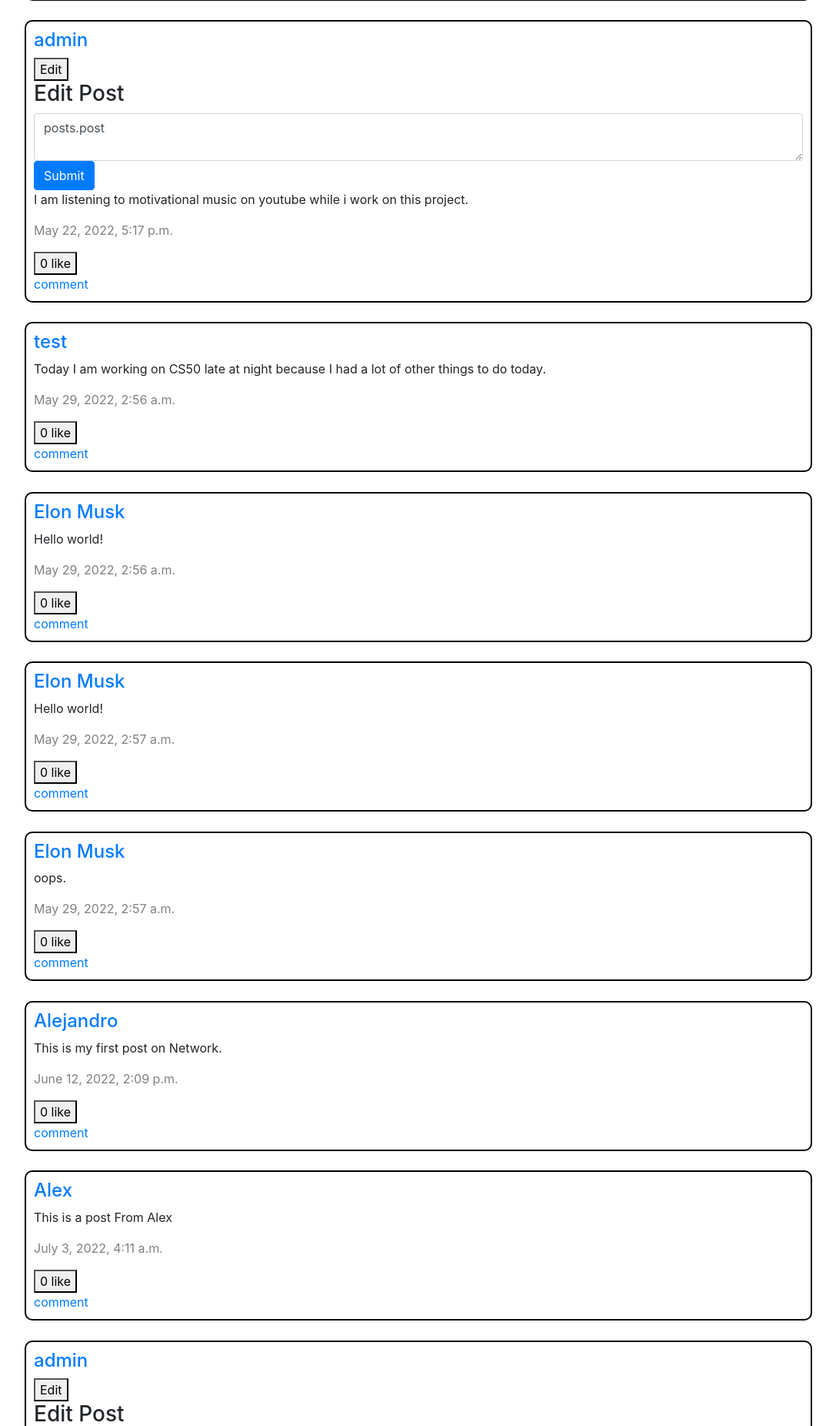
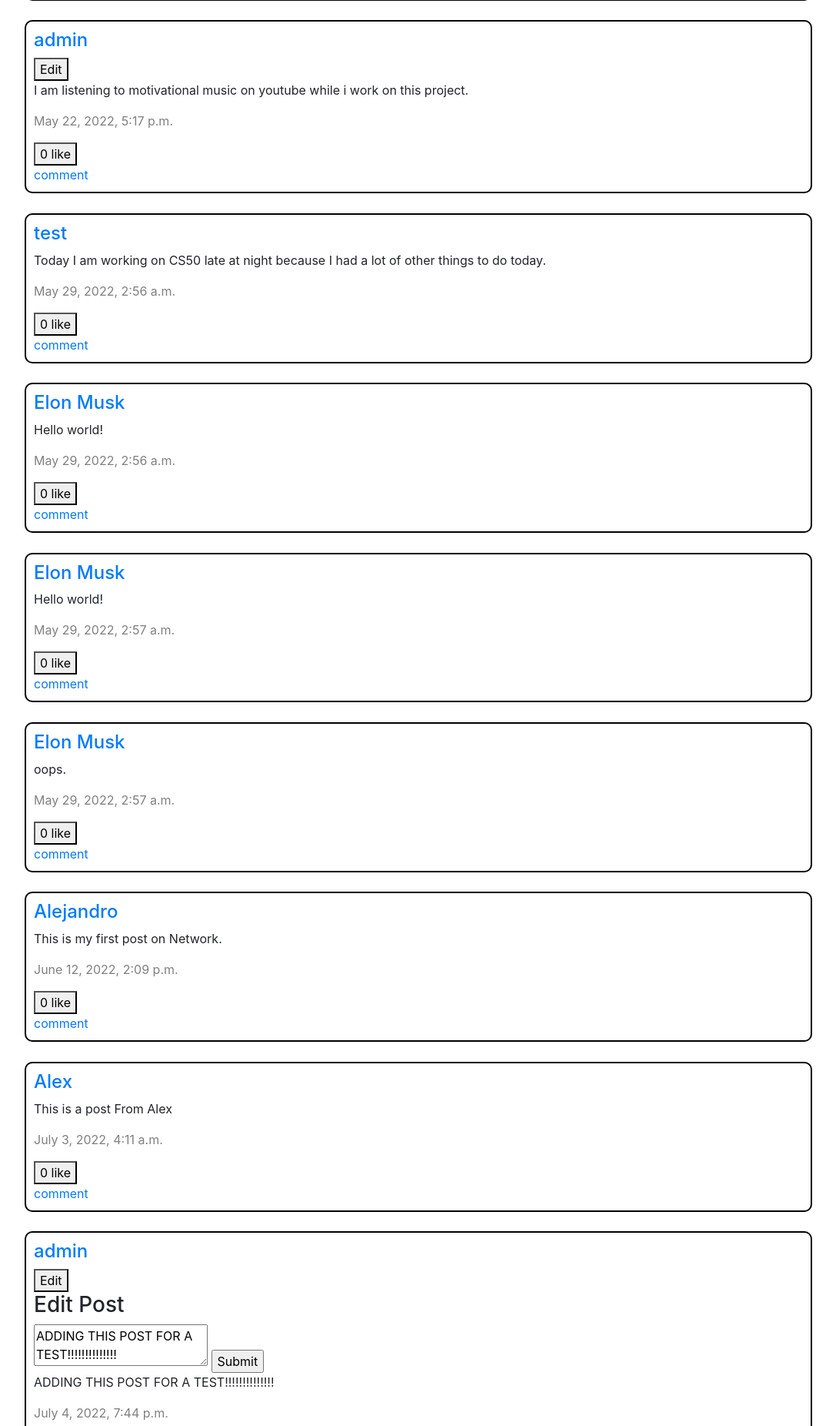
Before and after one commit to alejandroxpx/Network, a Django app: page /post/ in a window 1280 px wide. Shown: the part 673-2525 px from the top of the page at 77% size, without its empty margins (96-1183 px from the left). Run offline with Django 3.2, Linux system fonts and the light colour scheme; a user stored in the database is signed in; data comes from the database, SQL or seed files in the repository; both versions use the stored data as it was after the commit; parts of the project's set-up code (start-up, migrations or seed data) failed here and were passed over; some libraries are stand-ins or nearby versions.

Commit message:
Current progress, not complete on fetching the data for editing a post

```diff
--- a/network/static/network/post_edit.js
+++ b/network/static/network/post_edit.js
@@ -1,17 +1,35 @@
+// Wait for page to load
 document.addEventListener('DOMContentLoaded', function() {
-    document.querySelector('div.#edit-view').style.display = 'none';
-
+    // Hide the
+    document.querySelector('#edit-view').style.display = 'none';
+    alert('in here 5')
+    // document.querySelector('button.edit').onclick = postedit;
     document.querySelector('button.edit').onclick = postedit;
-    document.querySelector('#compose').addEventListener('click', compose_email);
+    alert('line8')
 });
 function postedit(){
-    // Load the text area with the current post paragraph
-    const division = document.createElement('div')
-    division.innerHTML = post;
-    // Add a save button
+    // Hide post and place in textarea
+    document.querySelector('#edit-view').style.display = 'block';
+    // document.querySelector('p.post').style.display = 'none';
+    post_id = document.getElementById()
 
-    // Send submission to views and save onto server
+    // Send mail once form is submitted
+    document.querySelector('form#form').onsubmit = function() {
+    save_post()
+    return false;
+};
+}// end postedit()
 
-    // close text area and load page with new paragraph
-    alert('Hello, world!')
-}
+function save_post(id){
+    alert('made it to save_post')
+    fetch(`/edit/${post_id}`,{
+        method: 'POST',
+        body: JSON.stringify({
+            body: document.querySelector('#post-body').value,
+        })
+    })
+.then(response => response.json())
+.then(result => {
+    alert("It worked")
+});
+}// end save_post()
--- a/network/templates/network/index.html
+++ b/network/templates/network/index.html
@@ -23,7 +23,7 @@
     {% endif %}
 
     {% for posts in post %}
-    <div class="Post">
+    <div id ={{posts.id}} class="Post">
         {% if user.is_authenticated %}
         <a href="{% url 'profile' posts.user.username %}"><h4>{{posts.user.username}}</h4></a>
         {% else %}
@@ -35,23 +35,14 @@
             <button class="edit" >Edit</button>
                 <div id = "edit-view">
                     <h3>Edit Post</h3>
-                        <form id="edit-form">
-                            <!-- <div class="form-group">
-                                From: <input disabled class="form-control" value="{{ request.user.email }}">
-                            </div>
-                            <div class="form-group">
-                                To: <input id="compose-recipients" class="form-control">
-                            </div>
-                            <div class="form-group">
-                                <input class="form-control" id="edit-subject" placeholder="Subject">
-                            </div> -->
-                            <textarea class="form-control" id="compose-body" placeholder="Body">posts.post</textarea>
-                            <input type="submit" class="btn btn-primary"/>
+                        <form id="form">
+                            <textarea id="post-body" placeholder="Body" type="text">{{posts.post}}</textarea>
+                            <input type="submit" type="subtmit"/>
                         </form>
                 </div>
         {% endif %}
         <p class="post"> {{posts.post}} <br></p>
-        <p style="color: gray;" >{{posts.date}}</p>
+        <p id="timestamp" style="color: gray;" >{{posts.date}}</p>
         <button>{{posts.likes}} like</button><br>
         <a href="{% url 'index' %}">comment</a>
     </div>
--- a/network/urls.py
+++ b/network/urls.py
@@ -13,4 +13,7 @@ urlpatterns = [
     path("profile/<str:username>",views.profile, name = "profile"),
     path("follow/<str:username>",views.follow, name="follow"),
     path("unfollow/<str:username>",views.unfollow, name="unfollow"),
+
+    # API routes
+    path("edit/<str:id>", views.edit, name="post")
 ]
--- a/network/views.py
+++ b/network/views.py
@@ -1,14 +1,18 @@
 from enum import auto
 from genericpath import exists
 from django.contrib.auth import authenticate, login, logout
+from django.contrib.auth.decorators import login_required
 from django.db import IntegrityError
 from django.http import HttpResponse, HttpResponseRedirect
 from django.shortcuts import render
 from django.urls import reverse
 from numpy import TooHardError
 from django import forms
+import json
 from django.core.paginator import Paginator, EmptyPage
+from django.http import JsonResponse
 import datetime
+from django.views.decorators.csrf import csrf_exempt
 
 from .models import *
 
@@ -212,3 +216,20 @@ def following(request, username):
         # "list":list,
         "post" : Post.objects.raw('SELECT * FROM network_post WHERE user_id IN %s' %(following_list,))
     })
+
+#TODO: Need to get post id to filter which post I want to edit
+@csrf_exempt
+@login_required
+def edit(request,id):
+    # Get user
+    user = User.objects.get(username=request.user.username)
+
+    # Get contents of email
+    data = json.loads(request.body)
+    body = data.get("body", "")
+    print(id)
+    post_ = Post.objects.get(id=id)
+    print(post_)
+    # print(time)
+
+    return HttpResponse("yay")
```
Also changed, not shown: db.sqlite3.
